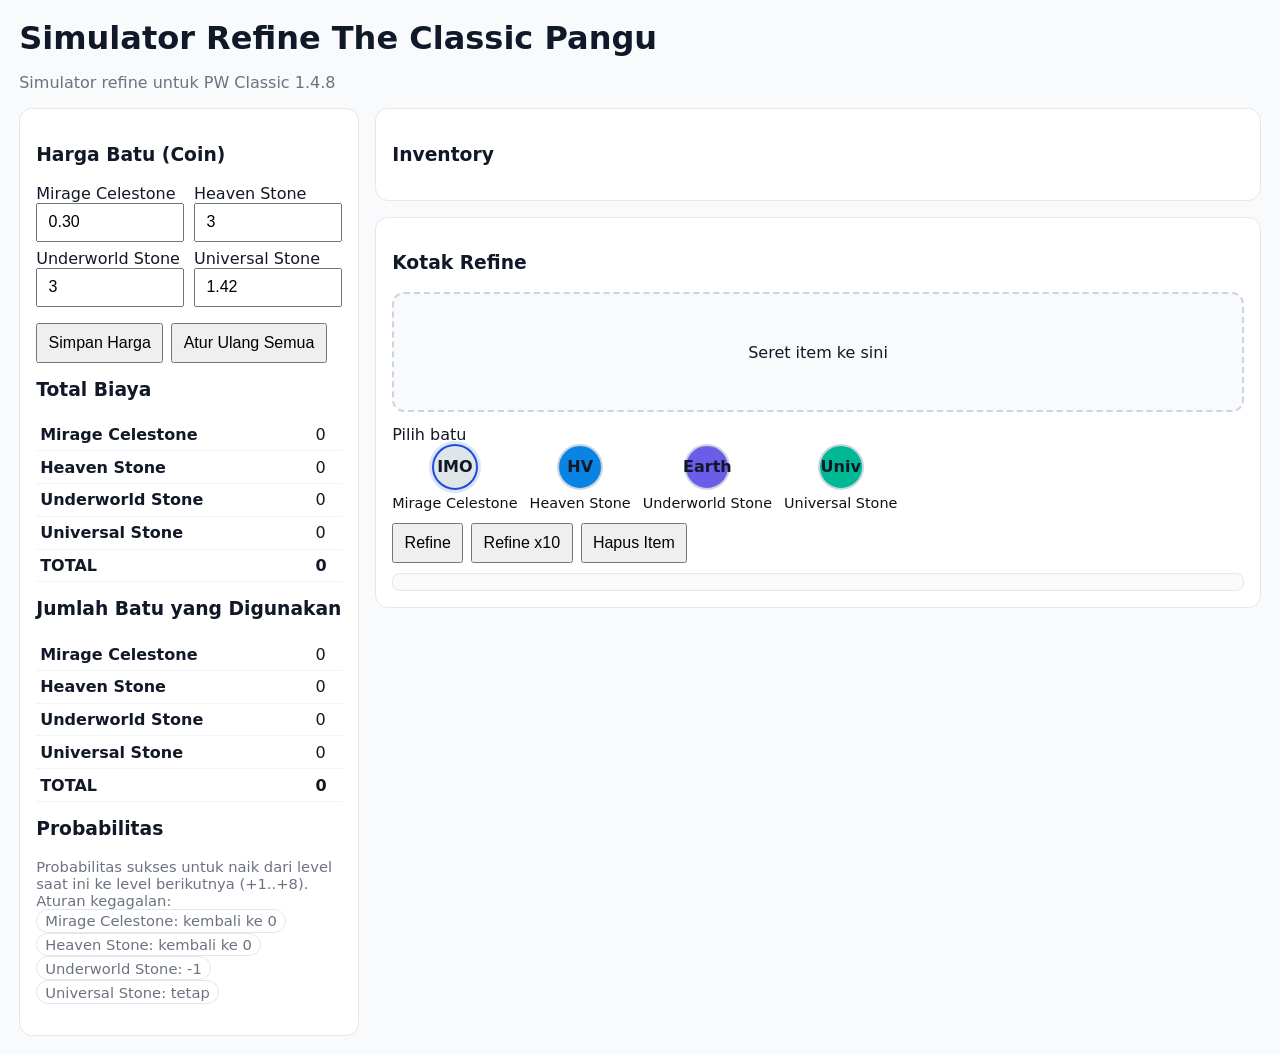
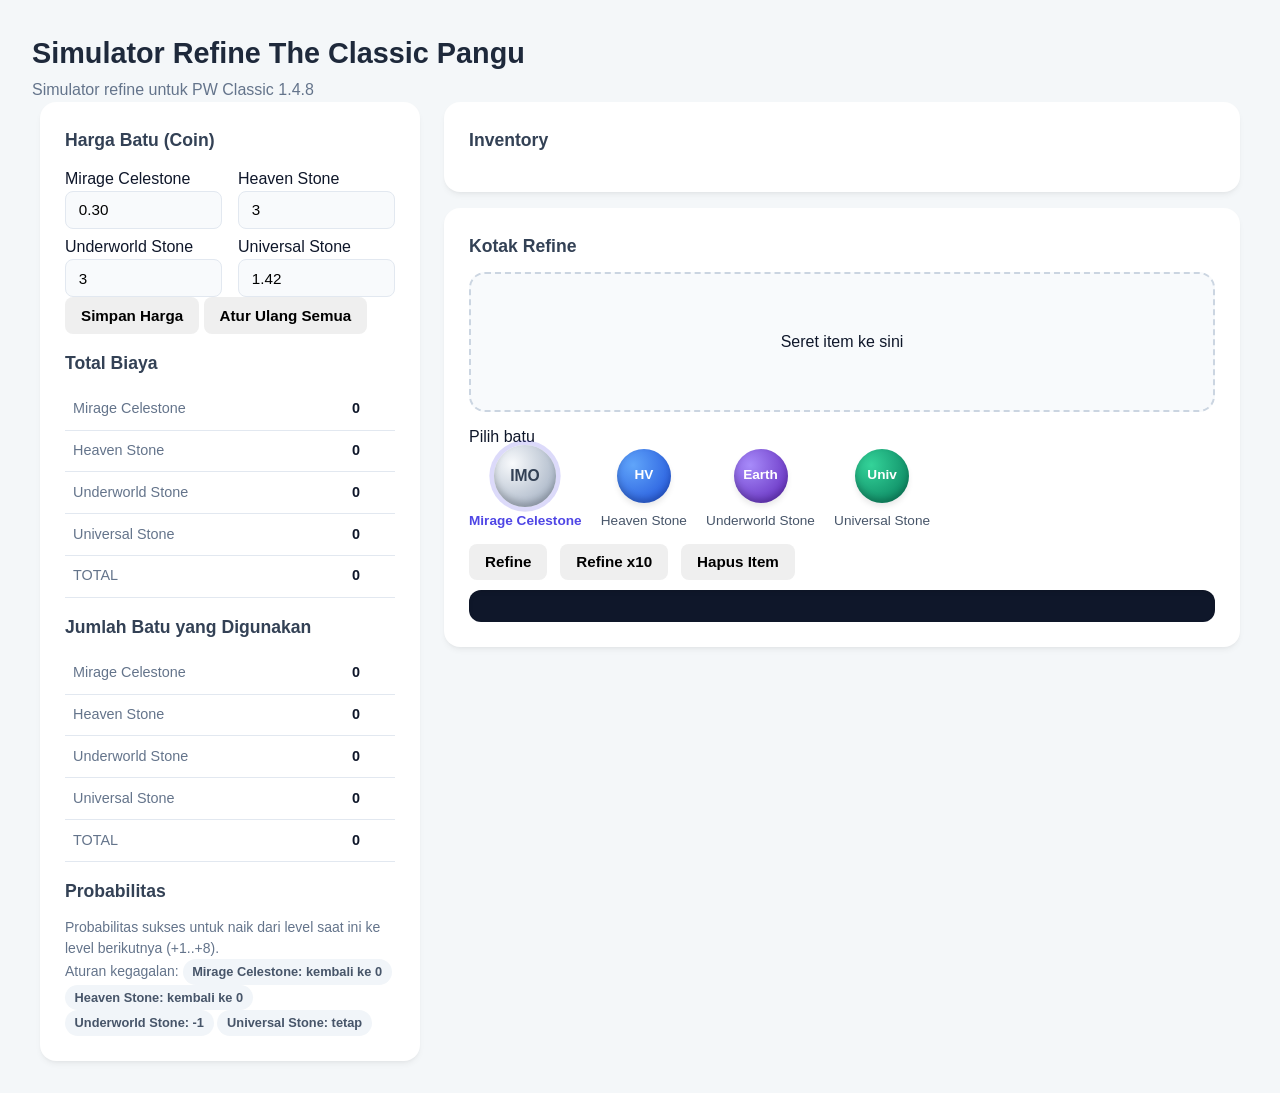

Update styles.css

--- a/styles.css
+++ b/styles.css
@@ -1,43 +1,150 @@
-:root { --b:#e5e7eb; --muted:#6b7280; --ok:#065f46; --bad:#b91c1c; --sel:#1d4ed8; }
-*{box-sizing:border-box}
-body{font-family:system-ui,-apple-system,Segoe UI,Roboto,sans-serif;margin:1.2rem;background:#f8fafc;color:#111827}
-h1{margin:.2rem 0 .4rem}
-.grid{display:grid;gap:1rem;grid-template-columns:340px 1fr}
-.card{background:#fff;border:1px solid var(--b);border-radius:.8rem;padding:1rem}
-.muted{color:var(--muted)}
-.small{font-size:.92rem}
-.row{display:grid;grid-template-columns:1fr 1fr;gap:.6rem}
-input,button{padding:.55rem .65rem;font-size:1rem}
-input{width:100%}
-table{border-collapse:collapse;width:100%}
-th,td{border-bottom:1px solid #f1f5f9;padding:.4rem .25rem;text-align:left}
-.total{font-weight:700}
-.inv{display:grid;grid-template-columns:repeat(3,1fr);gap:.6rem}
-.slot{border:2px dashed #cbd5e1;border-radius:.75rem;padding:1rem;min-height:120px;display:flex;align-items:center;justify-content:center;background:#f9fafb;text-align:center}
-.slot.over{background:#eef2ff;border-color:#6366f1}
-.chip{display:inline-flex;align-items:center;gap:.35rem;border:1px solid #e5e7eb;border-radius:999px;padding:.15rem .5rem}
-.lvl{font-weight:800}
-.item{border:1px solid #e5e7eb;border-radius:.6rem;padding:.6rem;background:#ffffff;cursor:grab}
-.item.drag{opacity:.6}
-.log{font-family:ui-monospace,Menlo,Consolas,monospace;font-size:.92rem;background:#fbfbfb;border:1px solid #e5e7eb;border-radius:.5rem;max-height:220px;overflow:auto;padding:.5rem}
-.ok{color:var(--ok)} .bad{color:var(--bad)}
-.toolbar{display:flex;gap:.5rem;flex-wrap:wrap}
-.section-title{display:flex;align-items:center;justify-content:space-between;gap:.5rem}
+:root { 
+  --bg: #f4f7f9; 
+  --card-bg: #ffffff;
+  --muted: #64748b; 
+  --text-main: #0f172a;
+  --ok: #059669; 
+  --bad: #e11d48; 
+  --sel: #4f46e5;
+  --border: #e2e8f0;
+  
+  --imo-color: #cbd5e1;
+  --hv-color: #3b82f6;
+  --uw-color: #8b5cf6;
+  --univ-color: #10b981;
+}
 
-/* Bolinhas clicáveis das pedras */
-.stones { display:flex; gap:.75rem; align-items:center; flex-wrap:wrap; }
-.stone { display:flex; flex-direction:column; align-items:center; gap:.3rem; cursor:pointer; }
-.stone .dot { width:46px; height:46px; border-radius:999px; border:2px solid #cbd5e1; background:#ffffff; display:flex; align-items:center; justify-content:center; font-weight:700; }
-.stone.selected .dot { border-color: var(--sel); box-shadow: 0 0 0 3px rgba(29,78,216,.15); }
-.stone .label { font-size:.9rem; color:#111; text-align:center; }
-.stone[data-stone="imortal"] .dot { background:#dfe6e9 }  /* leve laranja */
-.stone[data-stone="ceu"]     .dot { background:#0984e3 }  /* leve azul */
-.stone[data-stone="maligna"] .dot { background:#6c5ce7 }  /* leve rosa */
-.stone[data-stone="terra"]   .dot { background:#00b894 }  /* leve verde */
+* { box-sizing: border-box; margin: 0; padding: 0; }
 
-.actions{display:flex; gap:.5rem; flex-wrap:wrap}
-button{cursor:pointer}
+body { 
+  font-family: 'Inter', -apple-system, sans-serif; 
+  background: var(--bg); 
+  color: var(--text-main); 
+  padding: 2rem;
+  line-height: 1.5;
+}
 
-@media (max-width: 860px){
-  .grid{grid-template-columns:1fr}
+.header-container { margin-bottom: 2rem; text-align: center; }
+h1 { font-size: 1.8rem; font-weight: 700; color: #1e293b; margin-bottom: 0.2rem; }
+h3 { font-size: 1.1rem; font-weight: 600; color: #334155; margin-bottom: 0.8rem; }
+.muted { color: var(--muted); }
+.small { font-size: 0.875rem; }
+
+.grid { display: grid; gap: 1.5rem; grid-template-columns: 380px 1fr; max-width: 1200px; margin: 0 auto; }
+
+.card { 
+  background: var(--card-bg); 
+  border: 1px solid rgba(255,255,255,0.5); 
+  border-radius: 1rem; 
+  padding: 1.5rem;
+  box-shadow: 0 4px 6px -1px rgba(0, 0, 0, 0.05), 0 2px 4px -2px rgba(0, 0, 0, 0.05);
+}
+
+.row { display: grid; grid-template-columns: 1fr 1fr; gap: 1rem; }
+.input-group label { display: block; font-size: 0.85rem; font-weight: 600; color: #475569; margin-bottom: 0.3rem; }
+input { 
+  width: 100%; padding: 0.6rem 0.8rem; font-size: 0.95rem; 
+  border: 1px solid var(--border); border-radius: 0.5rem; 
+  background: #f8fafc; transition: all 0.2s ease;
+  font-family: inherit;
+}
+input:focus { outline: none; border-color: var(--sel); box-shadow: 0 0 0 3px rgba(79, 70, 229, 0.1); }
+
+/* Buttons */
+button { 
+  padding: 0.6rem 1rem; font-size: 0.95rem; font-weight: 600; 
+  border-radius: 0.5rem; border: none; cursor: pointer; 
+  transition: all 0.2s ease; font-family: inherit;
+}
+.btn-primary { background: var(--sel); color: white; box-shadow: 0 2px 4px rgba(79, 70, 229, 0.3); }
+.btn-primary:hover { background: #4338ca; transform: translateY(-1px); }
+.btn-secondary { background: #f1f5f9; color: #475569; border: 1px solid var(--border); }
+.btn-secondary:hover { background: #e2e8f0; }
+.btn-action { background: #0f172a; color: white; flex: 1; }
+.btn-action:hover { background: #1e293b; transform: translateY(-1px); }
+
+/* Tables */
+table { width: 100%; border-collapse: collapse; font-size: 0.9rem; }
+th, td { border-bottom: 1px solid var(--border); padding: 0.6rem 0.5rem; text-align: left; }
+th { color: #64748b; font-weight: 500; }
+td { font-weight: 600; }
+.row-total th, .row-total td { font-weight: 700; color: var(--sel); border-bottom: none; border-top: 2px solid var(--border); }
+.stats-grid { display: grid; gap: 1.5rem; }
+
+/* Inventory & Slots */
+.inv { display: grid; grid-template-columns: repeat(auto-fill, minmax(120px, 1fr)); gap: 0.8rem; }
+.item { 
+  border: 1px solid var(--border); border-radius: 0.75rem; padding: 0.8rem; 
+  background: #fff; cursor: grab; box-shadow: 0 1px 3px rgba(0,0,0,0.05);
+  transition: transform 0.2s ease, box-shadow 0.2s ease;
+}
+.item:hover { transform: translateY(-2px); box-shadow: 0 4px 6px rgba(0,0,0,0.08); }
+.item.drag { opacity: 0.5; transform: scale(0.95); }
+
+.slot { 
+  border: 2px dashed #cbd5e1; border-radius: 1rem; padding: 1.5rem; 
+  min-height: 140px; display: flex; flex-direction: column; 
+  align-items: center; justify-content: center; background: #f8fafc; 
+  text-align: center; transition: all 0.3s ease;
+}
+.slot.over { background: #eef2ff; border-color: var(--sel); transform: scale(1.02); }
+.slot-text { color: #94a3b8; font-weight: 500; }
+
+/* Chips */
+.chip-container { display: flex; gap: 0.5rem; flex-wrap: wrap; }
+.chip { display: inline-flex; align-items: center; gap: 0.35rem; font-size: 0.8rem; font-weight: 600; border-radius: 999px; padding: 0.2rem 0.6rem; background: #f1f5f9; color: #475569; }
+.chip-imo { background: #f1f5f9; border: 1px solid #cbd5e1; }
+.chip-hv { background: #eff6ff; color: #1d4ed8; border: 1px solid #bfdbfe; }
+.chip-uw { background: #f5f3ff; color: #6d28d9; border: 1px solid #ddd6fe; }
+.chip-univ { background: #ecfdf5; color: #047857; border: 1px solid #a7f3d0; }
+.lvl { font-weight: 800; background: #fef08a; color: #854d0e; }
+
+/* Stones (Orbs) */
+.stones { display: flex; gap: 1.2rem; align-items: center; flex-wrap: wrap; }
+.stone { display: flex; flex-direction: column; align-items: center; gap: 0.5rem; cursor: pointer; transition: all 0.2s; outline: none; }
+.stone .dot { 
+  width: 54px; height: 54px; border-radius: 999px; 
+  display: flex; align-items: center; justify-content: center; 
+  font-weight: 700; font-size: 0.85rem; color: #fff;
+  box-shadow: 0 4px 6px -1px rgba(0,0,0,0.1), inset 0 -4px 6px rgba(0,0,0,0.2);
+  transition: all 0.3s cubic-bezier(0.4, 0, 0.2, 1);
+}
+.stone .label { font-size: 0.85rem; font-weight: 500; color: #475569; }
+
+.stone[data-stone="imortal"] .dot { background: radial-gradient(circle at 30% 30%, #f8fafc, #94a3b8); color: #334155; }
+.stone[data-stone="ceu"] .dot { background: radial-gradient(circle at 30% 30%, #60a5fa, #1d4ed8); }
+.stone[data-stone="maligna"] .dot { background: radial-gradient(circle at 30% 30%, #a78bfa, #5b21b6); }
+.stone[data-stone="terra"] .dot { background: radial-gradient(circle at 30% 30%, #34d399, #047857); }
+
+.stone:hover .dot { transform: translateY(-3px); box-shadow: 0 6px 10px -1px rgba(0,0,0,0.15), inset 0 -4px 6px rgba(0,0,0,0.2); }
+.stone.selected .dot { transform: scale(1.15); box-shadow: 0 0 0 4px rgba(79, 70, 229, 0.2), inset 0 -4px 6px rgba(0,0,0,0.2); }
+.stone.selected .label { color: var(--sel); font-weight: 700; }
+
+.actions { display: flex; gap: 0.8rem; flex-wrap: wrap; }
+
+/* Log Console */
+.log { 
+  font-family: 'JetBrains Mono', ui-monospace, monospace; 
+  font-size: 0.85rem; background: #0f172a; color: #e2e8f0; 
+  border-radius: 0.75rem; max-height: 250px; overflow-y: auto; 
+  padding: 1rem; box-shadow: inset 0 2px 4px rgba(0,0,0,0.1);
+  display: flex; flex-direction: column; gap: 0.4rem;
+}
+.log div { padding-bottom: 0.4rem; border-bottom: 1px solid rgba(255,255,255,0.05); }
+.log div:last-child { border-bottom: none; }
+.ok { color: #34d399; font-weight: 600; }
+.ok::before { content: "✓ "; }
+.bad { color: #f87171; }
+.bad::before { content: "✗ "; }
+
+.table-wrapper { overflow-x: auto; }
+
+@media (max-width: 900px) {
+  body { padding: 1rem; }
+  .grid { grid-template-columns: 1fr; }
+  .stats-grid { grid-template-columns: 1fr 1fr; }
+}
+@media (max-width: 500px) {
+  .stats-grid { grid-template-columns: 1fr; }
+  .row { grid-template-columns: 1fr; }
 }
